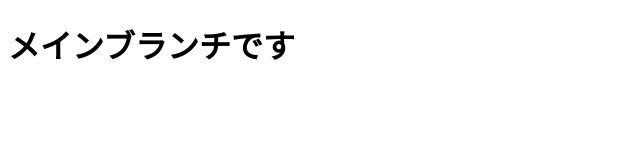
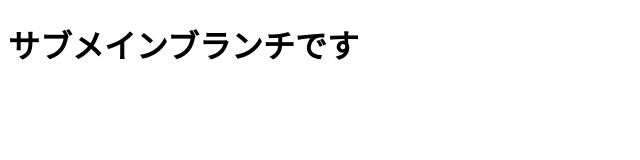
Before and after one commit to Yuki-h77/Git-test, a plain HTML site: page index.html in a window 1280 px wide. Shown: the whole page, without its empty margins (0-640 px from the left). Drawn offline with Linux system fonts and the light colour scheme.

Commit message:
h1をサブブランチへ変更

```diff
--- a/index.html
+++ b/index.html
@@ -8,7 +8,7 @@
 </head>
 
 <body>
-    <h1>メインブランチです</h1>
+    <h1>サブメインブランチです</h1>
 </body>
 
 </html>
```
